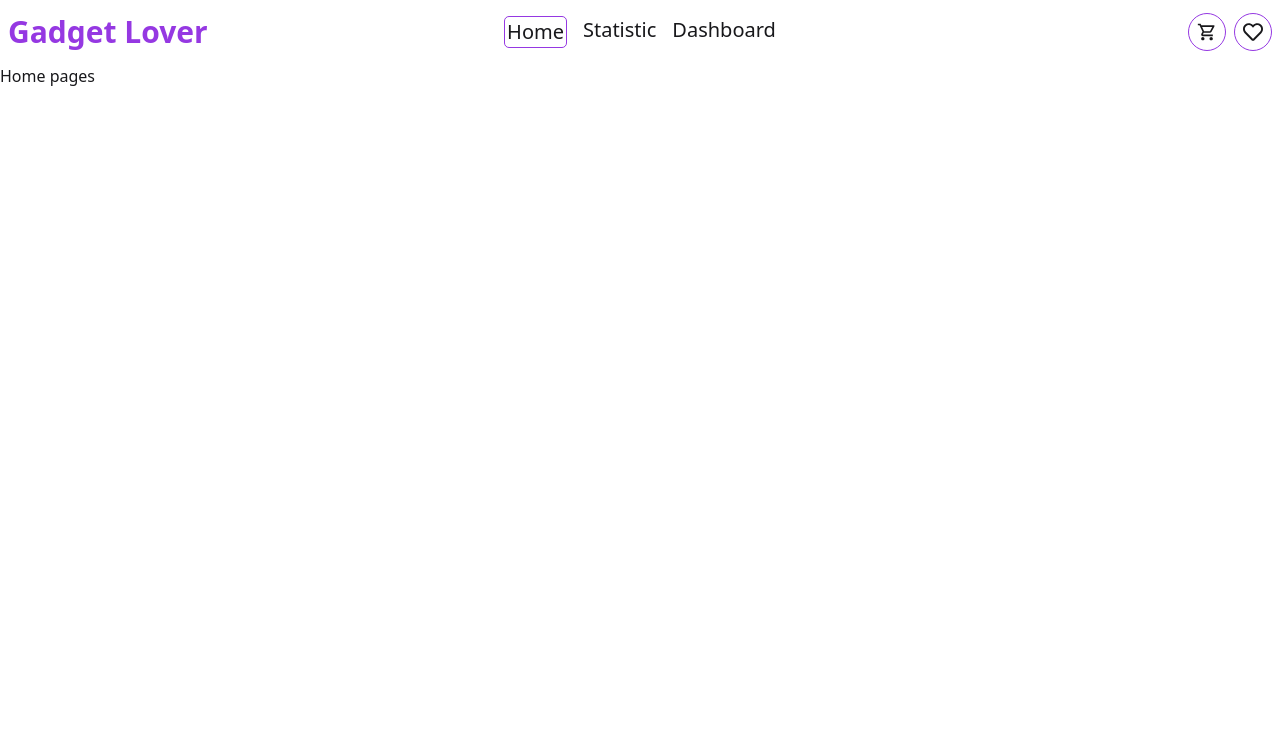
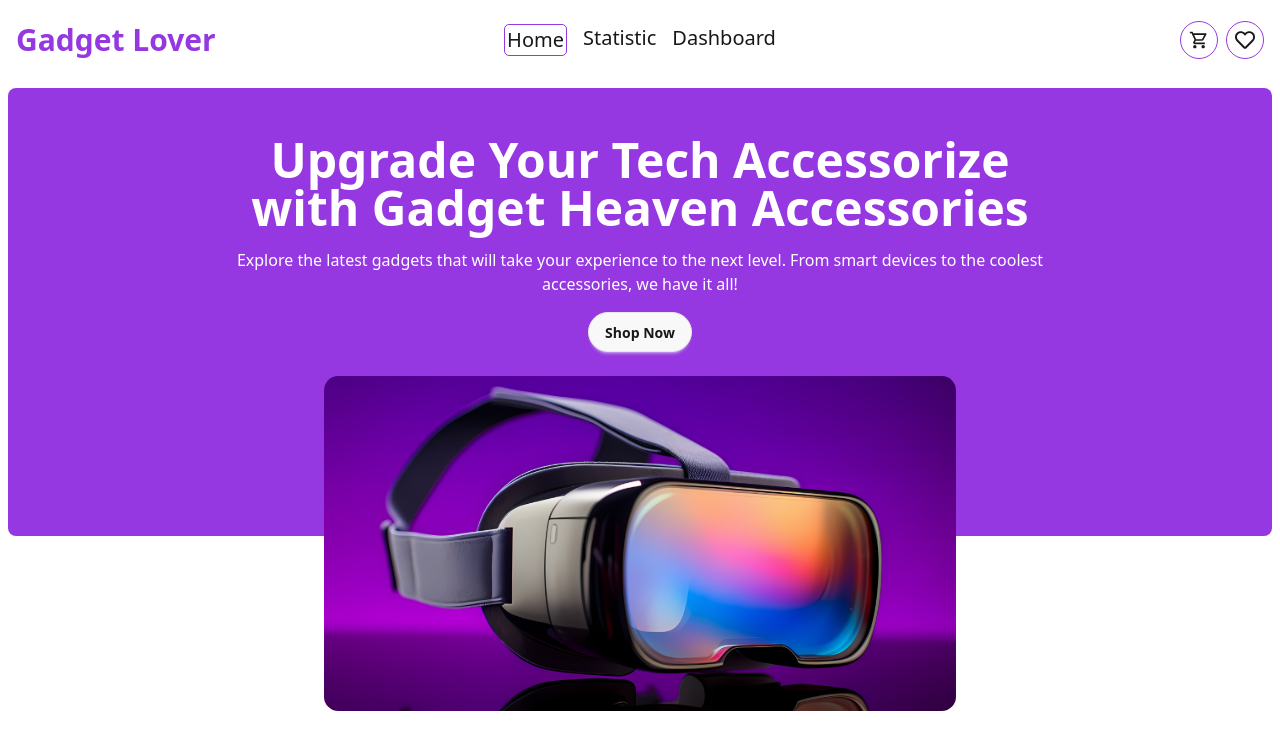
Before and after one commit to shihabuddin-dev/gadget-lover, a React (Vite) app: page / in a window 1280 px wide. Shown: the top 750 px of the page. Built offline with nearby package versions, Linux system fonts and the light colour scheme.

Commit message:
static Upgrade Your Tech Accessorize with Gadget Heaven Accessories header secton has been added

```diff
--- /dev/null
+++ b/src/components/topStaticPage/TopStaticPage.jsx
@@ -0,0 +1,19 @@
+import React from 'react';
+
+const TopStaticPage = () => {
+    return (
+        <div className='relative text-center pt-12 pb-46'>
+            <div className=' md:w-8/12 mx-auto space-y-2 md:space-y-4 text-white  '>
+                <h1 className='text-2xl md:text-5xl font-semibold'>Upgrade Your Tech Accessorize with Gadget Heaven Accessories</h1>
+                <p className='text-sm md:text-base'>Explore the latest gadgets that will take your experience to the next level. From smart devices to the coolest accessories, we have it all!</p>
+                <button className='btn rounded-4xl'>Shop Now</button>
+            </div>
+            <div className='absolute top-72 left-0 right-0 mx-auto w-10/12 md:w-6/12 '>
+                <img src="header-gadget.svg" alt="" />
+            </div>
+
+        </div>
+    );
+};
+
+export default TopStaticPage;
--- a/src/pages/home/Home.jsx
+++ b/src/pages/home/Home.jsx
@@ -1,11 +1,12 @@
 import React from 'react';
+import TopStaticPage from '../../components/topStaticPage/TopStaticPage';
 
 const Home = () => {
     return (
-        <div>
-          <h3>Home pages</h3>
+        <div className='mt-4 bg-[#9538E2] rounded-lg'>
+            <TopStaticPage></TopStaticPage>
         </div>
     );
 };
 
-export default Home;<h3>Home pages</h3>
+export default Home; <h3>Home pages</h3>
--- a/src/pages/root/Root.jsx
+++ b/src/pages/root/Root.jsx
@@ -4,7 +4,7 @@ import { Outlet } from 'react-router';
 
 const Root = () => {
     return (
-        <div>
+        <div className='container mx-auto px-2 py-2'>
             <Header></Header>
             <Outlet></Outlet>
         </div>
```
Also changed, not shown: public/header-gadget.svg (added).
